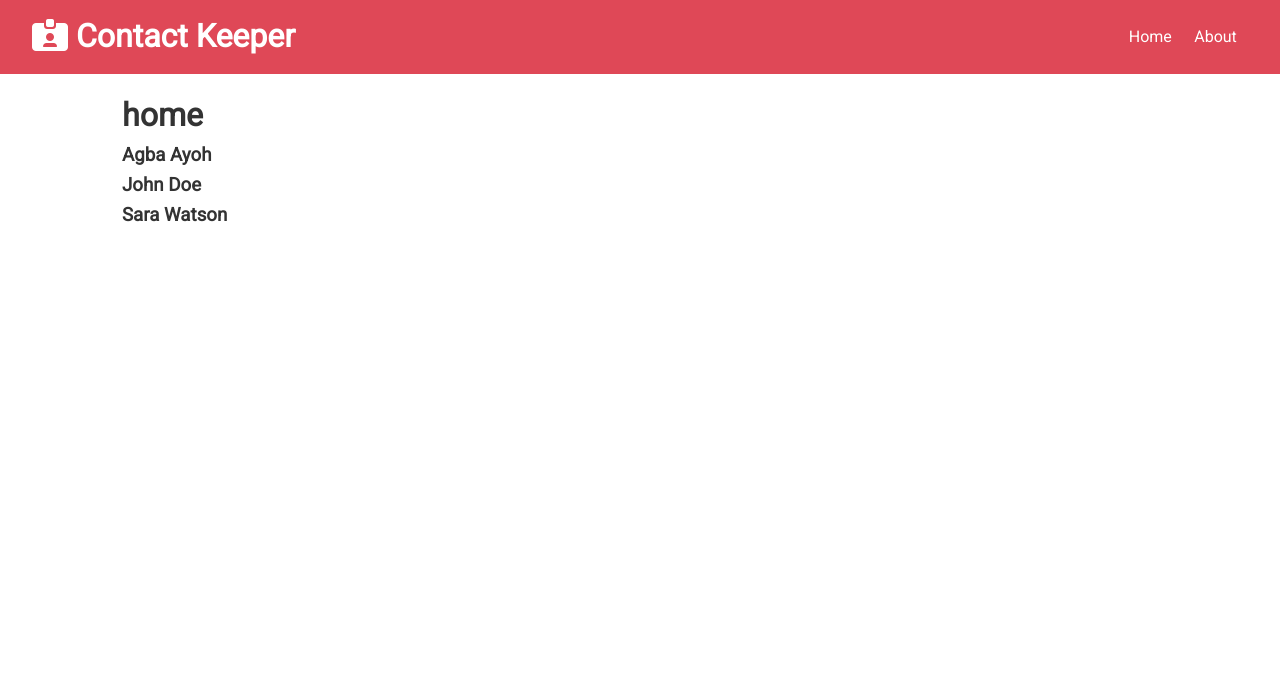
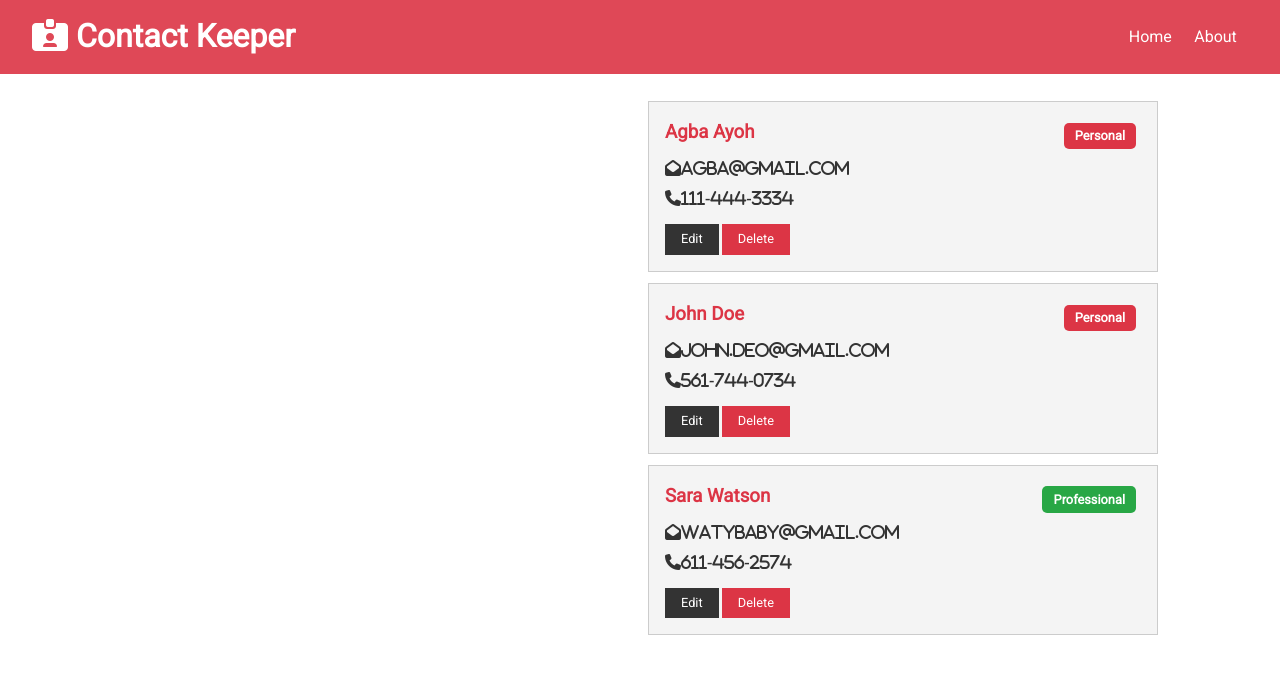
Before and after one commit to tracemycodes/fullstack_contact_keeper_webapp, a React (Create React App) app in the folder client/: page / in a window 1280 px wide. Shown: the top 674 px of the page. Built offline with nearby package versions, Linux system fonts and the light colour scheme.

Commit message:
single contact item information

```diff
--- a/client/src/components/contacts/Contacts.js
+++ b/client/src/components/contacts/Contacts.js
@@ -1,5 +1,6 @@
 import React, { useContext } from 'react'
 import ContactContext from '../../context/contact/contactContext'
+import ContactsItem from './ContactsItem';
 
 const Contacts = () => {
   const contactContext = useContext(ContactContext)
@@ -8,7 +9,7 @@
 
   return (
     <>
-      {contacts.map(contact => <h3>{contact.name}</h3>)}
+      {contacts.map(contact => <ContactsItem key={contact.id} contact={contact}/>)}
     </>
   )
 }
--- a/client/src/components/contacts/ContactsItem.js
+++ b/client/src/components/contacts/ContactsItem.js
@@ -1,11 +1,35 @@
-import React from 'react'
+import React from 'react';
 
-const ContactsItem = () => {
+const ContactsItem = ({ contact }) => {
+  const { name, email, id, phone, type } = contact;
+
   return (
-    <div>
+    <div className='card bg-light'>
+      <h3 className='text-primary text-left'>
+        {name}{' '}
+        <span style={{float: 'right'}}
+          className={
+            'badge' +
+            (type === 'professional' ? ' badge-success' : ' badge-primary')
+          }
+        >
+          {type.charAt(0).toUpperCase() + type.slice(1)}
+        </span>
+      </h3>
+      <ul className="list">
+        {email && (<li>
+          <i className="fas fa-envelope-open">{email}</i>
+        </li>)}
+        {phone && (<li>
+          <i className="fas fa-phone">{phone}</i>
+        </li>)}
+      </ul>
+      <p>
+        <button className="btn-dark btn btn-sm">Edit</button>
+        <button className="btn-danger btn btn-sm">Delete</button>
+      </p>
+    </div>
+  );
+};
 
-    </div>
-  )
-}
-
-export default ContactsItem
+export default ContactsItem;
--- a/client/src/components/pages/Home.js
+++ b/client/src/components/pages/Home.js
@@ -4,9 +4,11 @@
 
 const Home = () => {
   return (
-    <div>
-      <h1>home</h1>
+    <div className='grid-2'>
+      <div></div>
+      <div>
         <Contacts/>
+      </div>
     </div>
   )
 }
```
